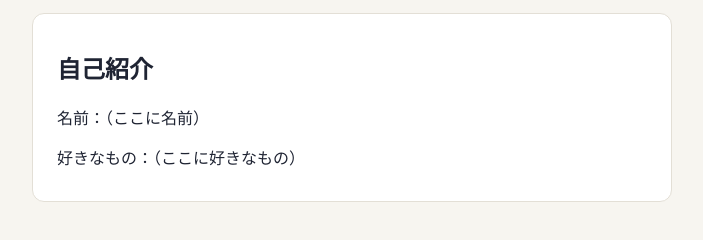
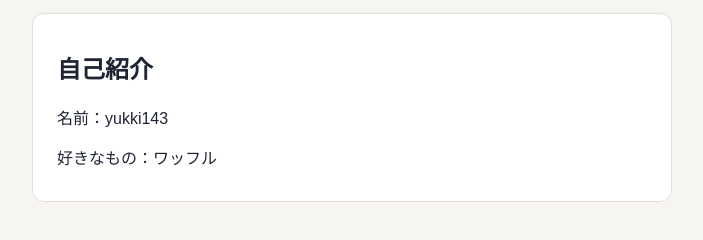
Before and after one commit to yukki143/git-practice-yukki143, a plain HTML site: page index.html in a window 1280 px wide. Shown: the part 158-398 px from the top of the page, without its empty margins (288-991 px from the left). Drawn offline with Linux system fonts and the light colour scheme.

Commit message:
自己紹介を追加

```diff
--- a/index.html
+++ b/index.html
@@ -16,8 +16,8 @@
     <section class="card">
       <h2>自己紹介</h2>
       <!-- STEP5：ここを書き換えてプッシュすると、公開サイトが更新されます -->
-      <p>名前：（ここに名前）</p>
-      <p>好きなもの：（ここに好きなもの）</p>
+      <p>名前：yukki143</p>
+      <p>好きなもの：ワッフル</p>
     </section>
   </main>
 </body>
```
